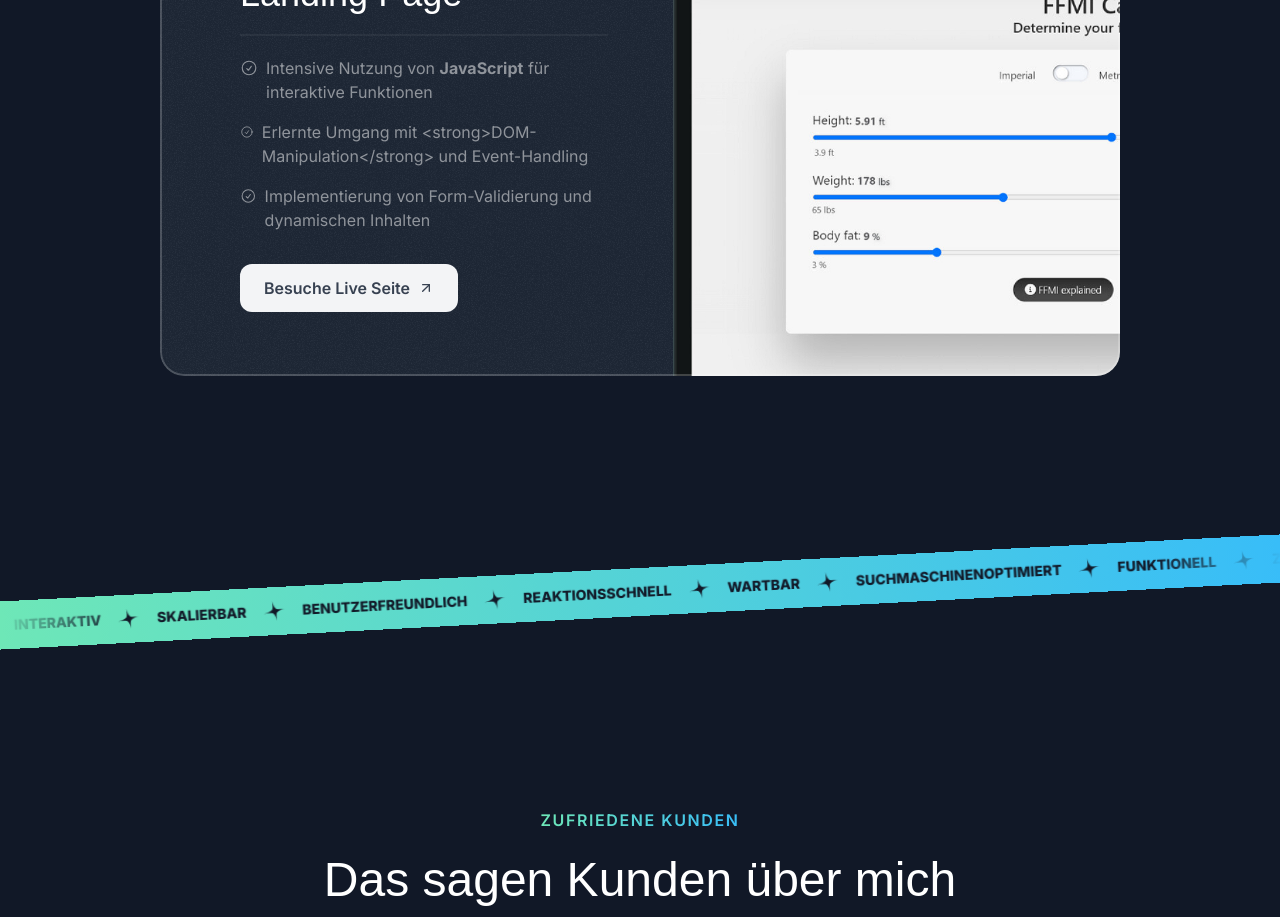
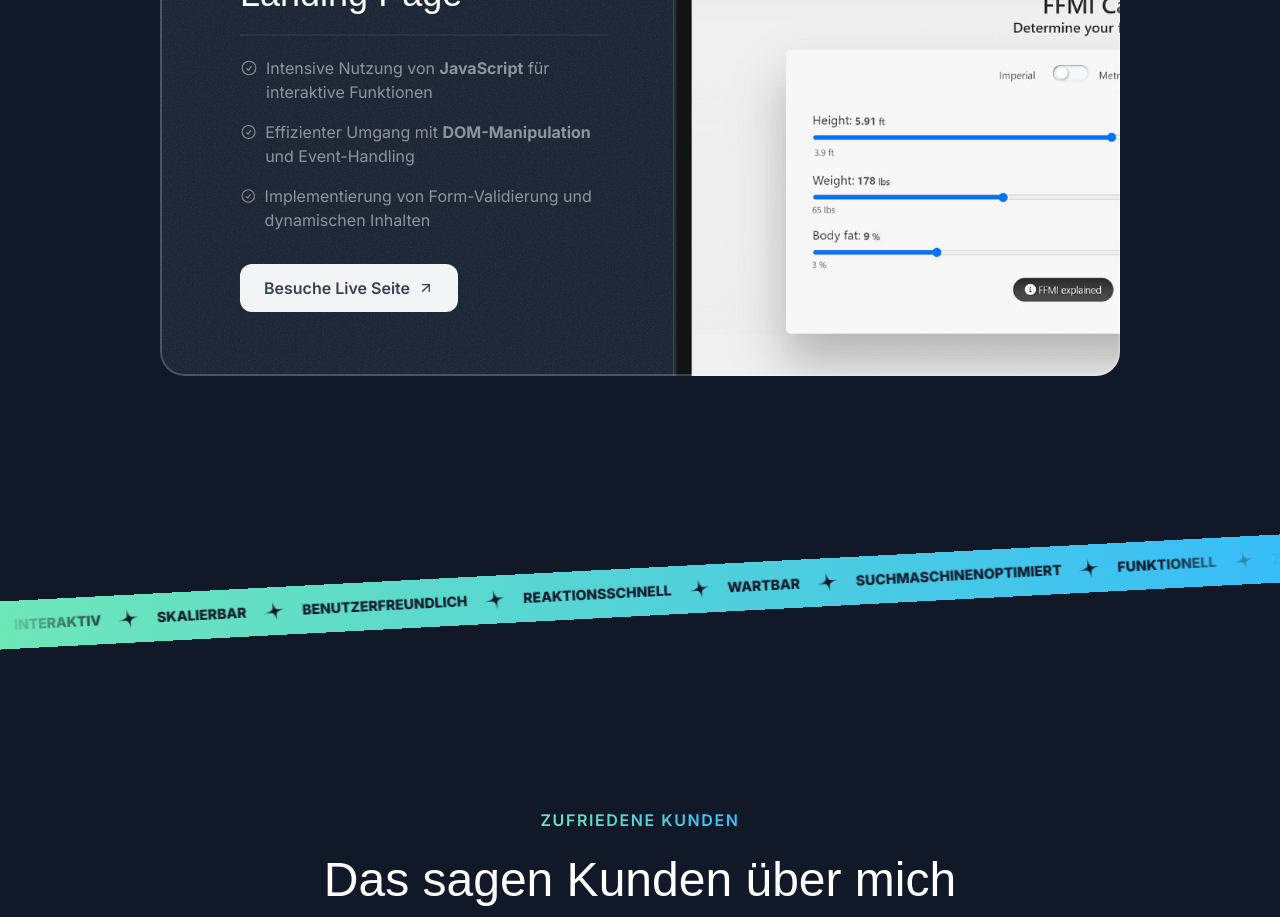
Before and after one commit to DavidBK999/starter-template, a Next.js app: page / in a window 1280 px wide. Shown: the part 2720-3637 px from the top of the page. Built offline with nearby package versions, Linux system fonts and the light colour scheme; a web font is replaced by a local one.

Commit message:
strong elemente ausgebessert

```diff
--- a/src/sections/Projects.tsx
+++ b/src/sections/Projects.tsx
@@ -71,8 +71,12 @@ const portfolioProjects = [
         ),
       },
       {
-        title:
-          "Erlernte Umgang mit <strong>DOM-Manipulation</strong> und Event-Handling",
+        title: (
+          <>
+            Effizienter Umgang mit <strong>DOM-Manipulation</strong> und
+            Event-Handling
+          </>
+        ),
       },
       {
         title: "Implementierung von Form-Validierung und dynamischen Inhalten",
```
